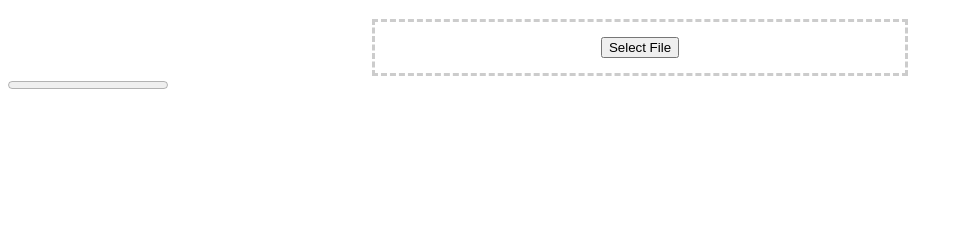
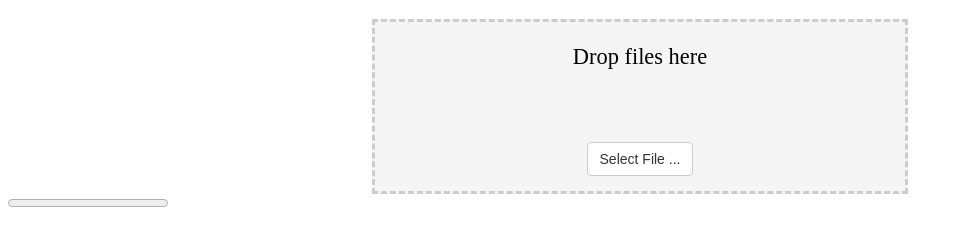
Before and after one commit to dejaneves/fieldDrop.js, a website with bundled scripts: page examples/index.html in a window 1280 px wide. Shown: the part 61-306 px from the top of the page, without its empty margins (0-963 px from the left). Built offline with nearby package versions, Linux system fonts and the light colour scheme.

Commit message:
in progress mount css

```diff
--- a/examples/index.html
+++ b/examples/index.html
@@ -4,43 +4,78 @@
     <meta charset="utf-8">
     <title>Example FieldDrop.js</title>
     <style>
-      .container-drag-and-drop {
+      .drag-and-drop-inner {
         border: 3px dashed #ccc;
+        background: #F5F5F5;
         margin-left: auto;
         margin-right: auto;
         width: 500px;
         padding: 15px;
         text-align: center;
-        /*border: 3px dashed #e5e6ea;
-        background-color: #eff0f2;
-        padding: 0px 0 10px 0;
-        opacity: 0.9;
-        z-index: 0;
-        text-align: center;
-        line-height: 100%;
-        font-weight: bold;
-        margin: auto;
-        box-sizing: border-box;
-        color: #4e4e4e;
-        min-height: 150px;
-        border-radius: 5px;*/
-      }
-      .container-drag-and-drop input[type="file"]{
-        border: 1px solid #ccc;
-        display: none;
       }
       .dragenter {
         border: 3px dashed #00BCD4;
       }
+      .drag-and-drop-inner input[type='button']{
+        display: inline-block;
+        padding: 6px 12px;
+        margin-bottom: 0;
+        font-size: 14px;
+        font-weight: normal;
+        line-height: 1.42857143;
+        text-align: center;
+        white-space: nowrap;
+        vertical-align: middle;
+        -ms-touch-action: manipulation;
+        touch-action: manipulation;
+        cursor: pointer;
+        -webkit-user-select: none;
+        -moz-user-select: none;
+        -ms-user-select: none;
+        user-select: none;
+        background-image: none;
+        border: 1px solid transparent;
+        border-radius: 4px;
+        color: #333;
+        background-color: #fff;
+        border-color: #ccc;
+      }
+      .drag-and-drop-inner input[type='button']:hover {
+        color: #333;
+        background-color: #d9d9d9;
+        border-color: #8c8c8c;
+      }
+      .drag-and-drop-inner .drag-and-drop-info .title{
+        line-height: 40px;
+        display: block;
+        width: 100%;
+        margin: 0;
+        padding: 0;
+        font-weight: normal;
+        font-size: 1.4em;
+      }
+      .drag-and-drop-inner .drag-and-drop-info .icon{
+        font-size: 42px;
+        display: block;
+        width: 100%;
+        height: 65px;
+        margin: 0;
+        padding: 0;
+      }
+
     </style>
   </head>
   <body>
     <h1>Example FieldDrop.js</h1>
     <script type="text/javascript" src="../dist/field-drop.js"></script>
 
-    <div class="container-drag-and-drop" id="drag-and-drop">
-      <input type="button" id="fake-button" onclick="document.getElementById('file-input').click();" value="Select File">
-      <input type="file" name="file" id="file-input">
+    <div class="drag-and-drop-inner" id="drag-and-drop">
+      <div class="drag-and-drop-info">
+        <span class="title">Drop files here</span>
+        <span class="icon"></span>
+      </div>
+      <input type="button" id="fake-button" onclick="document.getElementById('file-input').click();" value="Select File ...">
+      <input type="file" name="file" id="file-input" style="display:none">
     </div>
     <progress id="upload-progress" min="0" max="100" value="0">0</progress>
 
--- a/src/field-drop.js
+++ b/src/field-drop.js
@@ -46,12 +46,19 @@ class FieldDrop {
       event.preventDefault();
     }, false);
 
-    dragDrop.addEventListener('dragenter', function( event ) {
-      dragDrop.classList.add('dragenter');
+    dragDrop.addEventListener('dragstart', ( event ) => {
+      console.log('dragstart ',event);
+      //dragDrop.classList.add('dragenter');
     }, false);
 
-    dragDrop.addEventListener('dragleave', function( event ) {
-      dragDrop.classList.remove('dragenter');
+    dragDrop.addEventListener('dragenter', ( event ) => {
+      console.log('dragenter ',event);
+      //dragDrop.classList.add('dragenter');
+    }, false);
+
+    dragDrop.addEventListener('dragleave', ( event ) => {
+      console.log('dragleave ',event);
+      //dragDrop.classList.remove('dragenter');
     }, false);
 
     dragDrop.addEventListener('drop', ( event ) => {
```
Also changed, not shown: dist/field-drop.js.
